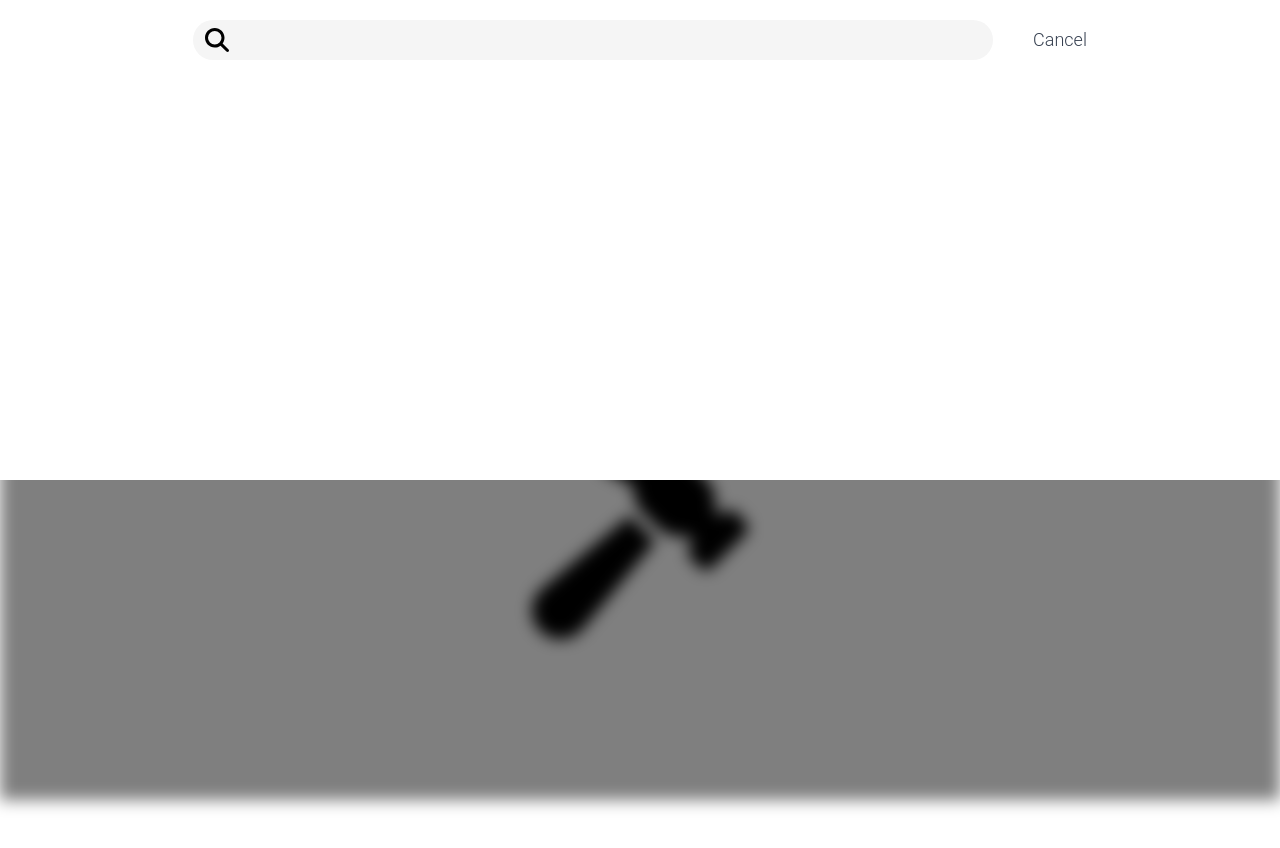
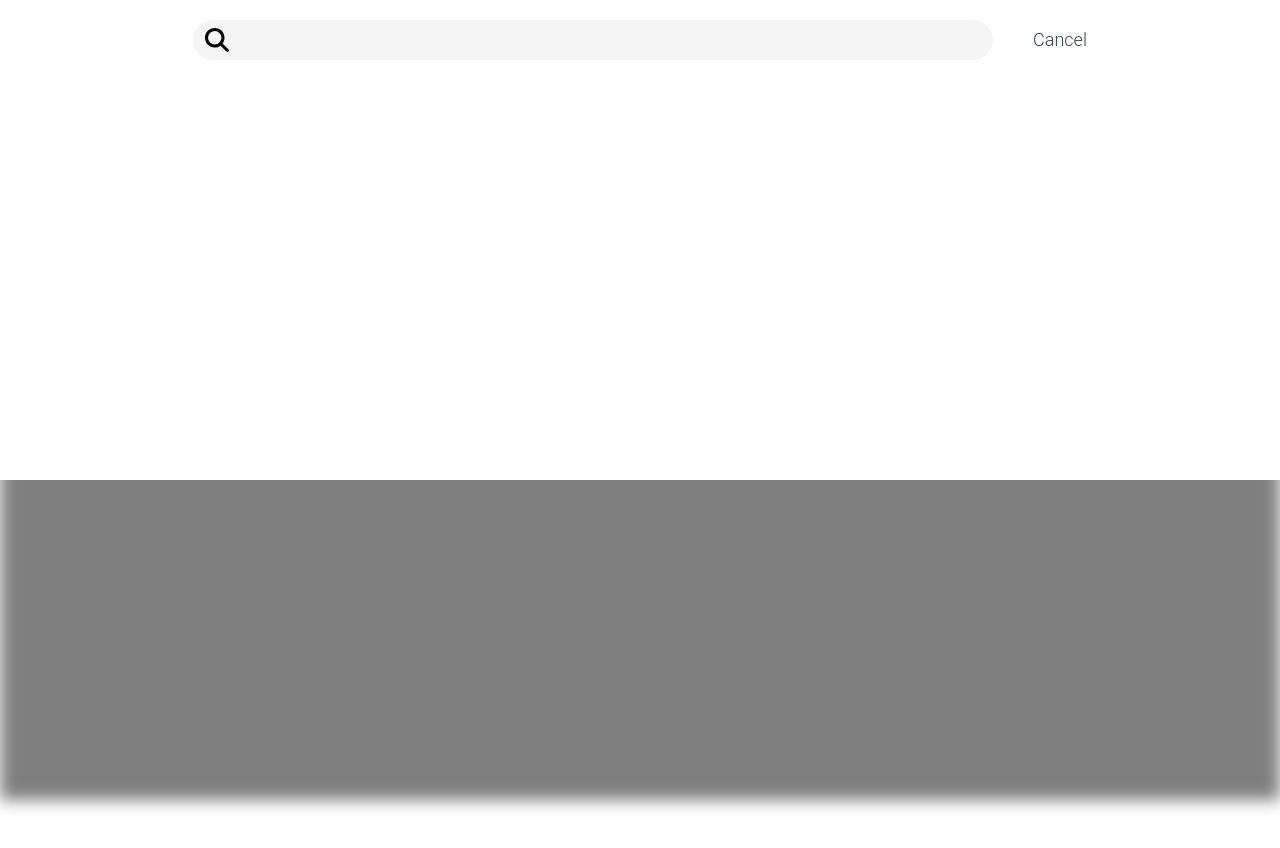
Before and after one commit to mSharifHub/e-commerce, a React (Create React App) app: page / in a window 1280 px wide. Both pictures are taken after a click on the element 972 px from the left and 59 px from the top of the page. Shown: the top 848 px of the page. After the commit the page ends 800 px from the top, so only its background shows below. Built offline with nearby package versions, Linux system fonts and the light colour scheme.

Commit message:
refractored search bar

```diff
--- a/public/index.html
+++ b/public/index.html
@@ -6,10 +6,10 @@
   <meta name="viewport" content="width=device-width, initial-scale=1.0" />
   <title>front End Application</title>
 </head>
-
 <body>
   <div id="root"></div>
   <div id="modal" class="modal"></div>
 </body>
 
+
 </html>
--- a/src/components/navigation/search/SearchBar.jsx
+++ b/src/components/navigation/search/SearchBar.jsx
@@ -3,7 +3,7 @@
 /* eslint-disable react/self-closing-comp */
 /* eslint-disable jsx-a11y/label-has-for */
 /* eslint-disable jsx-a11y/label-has-associated-control */
-import { useState, useEffect, useRef } from "react";
+import { useState, useEffect } from "react";
 import { FontAwesomeIcon } from "@fortawesome/react-fontawesome";
 import { faSearch } from "@fortawesome/free-solid-svg-icons";
 import { reusePort } from "../../../helpers/modal_helpers/reusePort";
@@ -45,7 +45,7 @@ export function SearchBar() {
   const handleOnInputChange = (event) => {
     const newValue = event.target.value;
     setInput(newValue);
-    if (newValue.length >= 3) {
+    if (newValue.length > 3) {
       setShowSearchModal(true);
       setIsModalOpen(true);
     }
--- a/src/components/navigation/search/SearchModal.jsx
+++ b/src/components/navigation/search/SearchModal.jsx
@@ -18,17 +18,19 @@ export default function SearchModal({
   const { setIsModalOpen } = UseModal();
   const inputRef = useRef(null);
 
-  // on mount setInput to pass prop input
+  // use effect on mount setInput to pass prop input
   useEffect(() => {
     setContInput(input);
   }, []);
 
+  // use effect to  put focus on input
   useEffect(() => {
     if (showSearchModal && inputRef.current) {
       inputRef.current.focus();
     }
   }, [showSearchModal]);
 
+  // useEffect to handle modal animation
   useEffect(() => {
     let timer;
     if (showSearchModal) {
@@ -47,11 +49,10 @@ export default function SearchModal({
   return (
     <div
       onMouseEnter={() => setIsModalHovered(true)}
-      onMouseLeave={() => setIsModalHovered(false)}
-      className=" absolute top-0 flex justify-end items-center   animate-expandModalRightToLeft h-[30rem]  bg-white z-50"
+      className="fixed top-0 flex justify-end items-center   animate-expandModalRightToLeft h-[30rem]  bg-white z-50"
     >
-      <div className=" relative w-full h-full ">
-        <form className=" mt-5 flex justify-center items-center">
+      <div className=" relative w-full h-full">
+        <form className="flex mt-5  justify-center items-center">
           <div className="relative flex align-center w-auto">
             <label htmlFor="searchBar"></label>
             <div className="absolute left-0 pl-3 flex items-center justify-center h-10 z-10">
--- a/src/components/pages/Home.jsx
+++ b/src/components/pages/Home.jsx
@@ -1,12 +1,3 @@
-import { faHammer } from "@fortawesome/free-solid-svg-icons";
-import { FontAwesomeIcon } from "@fortawesome/react-fontawesome";
-
 export default function Home() {
-  return (
-    <div className=" flex   justify-center  h-screen w-screen">
-      <div className=" flex flex-col justify-center items-center h-[50rem] w-[50rem] rounded-lg  text-8xl">
-        <FontAwesomeIcon icon={faHammer} size="2xl" />
-      </div>
-    </div>
-  );
+  return <div> home screen</div>;
 }
--- a/src/styles/main.css
+++ b/src/styles/main.css
@@ -1,11 +1,23 @@
-* {
+html,
+body,
+#root {
+  position: fixed;
   padding: 0;
   margin: 0;
+  width: 100%;
+  height: 100%;
+  overflow: auto;
 }
 
 input[type="radio"] {
   opacity: 0;
   position: absolute;
+}
+
+#modal {
+  width: 100%;
+  height: 100%;
+
 }
 
 @keyframes enterAdd {
@@ -159,7 +171,7 @@ input[type="radio"] {
     filter: blur(0);
     background-color: rgba(0, 0, 0, 0);
   }
-   50% {
+  50% {
     filter: blur(4px);
     background-color: rgba(0, 0, 0, 0.25);
   }
```
